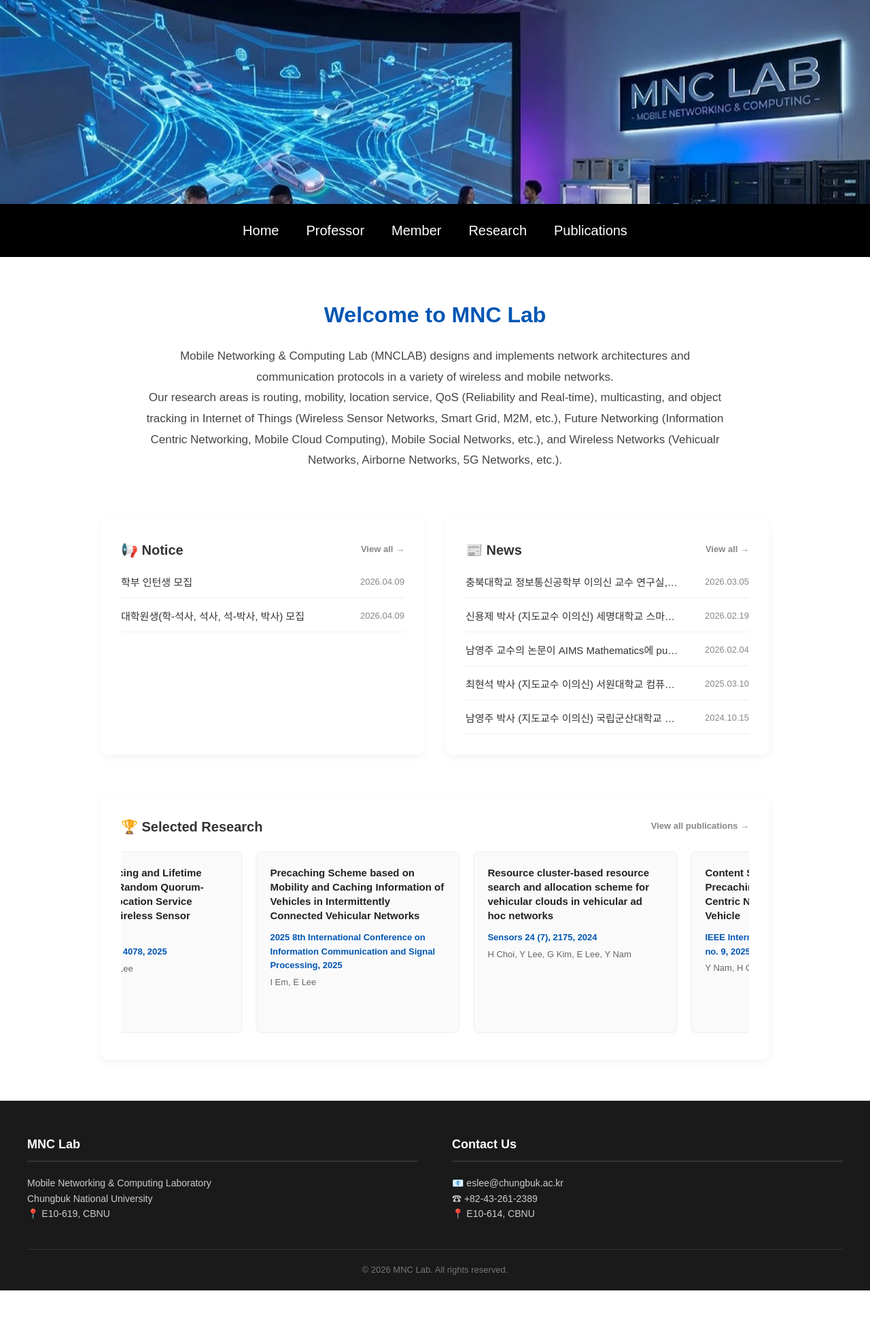
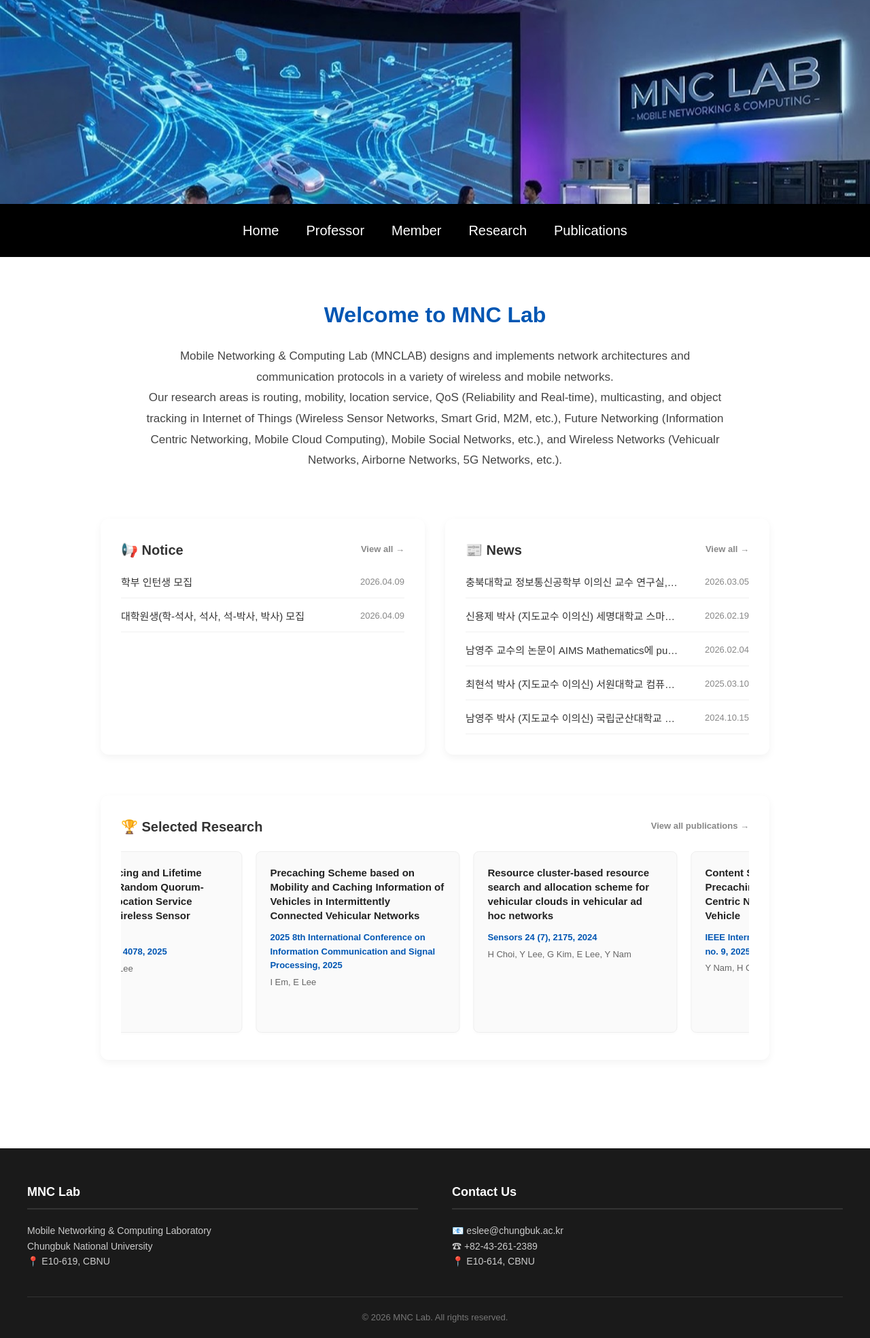
Before and after one commit to mnc-cbnu/mnc-cbnu.github.io, a Jekyll site: the page built from index.md, in a window 1280 px wide. Shown: the whole page at 68% size. Built offline with Jekyll 4.4.1, drawn with Linux system fonts in a browser that asks for light colours; before the commit the page ends 1898 px from its top, so only the background shows below that.

Commit message:
defalut 수정

```diff
--- a/_layouts/default.html
+++ b/_layouts/default.html
@@ -18,6 +18,10 @@
             background-color: #fff;
             color: #333;
             line-height: 1.6;
+            /* 👇 푸터 하단 고정을 위해 추가된 코드 👇 */
+            display: flex;
+            flex-direction: column;
+            min-height: 100vh;
         }
 
         a {
@@ -76,6 +80,8 @@
             max-width: 80%;
             margin: 40px auto;
             padding: 0 20px;
+            flex: 1;
+            width: 100%;
         }
 
         /* 하얀색 카드 디자인 공통 클래스 */
```
